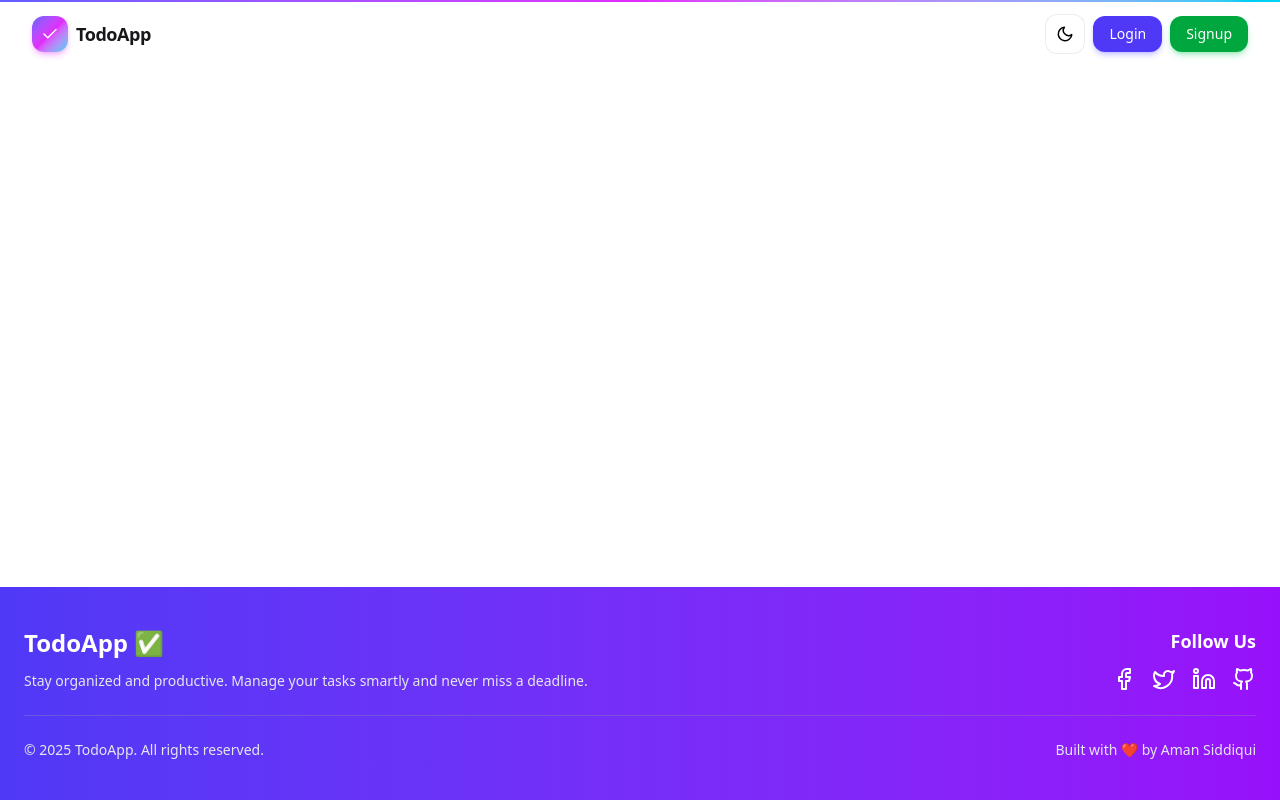
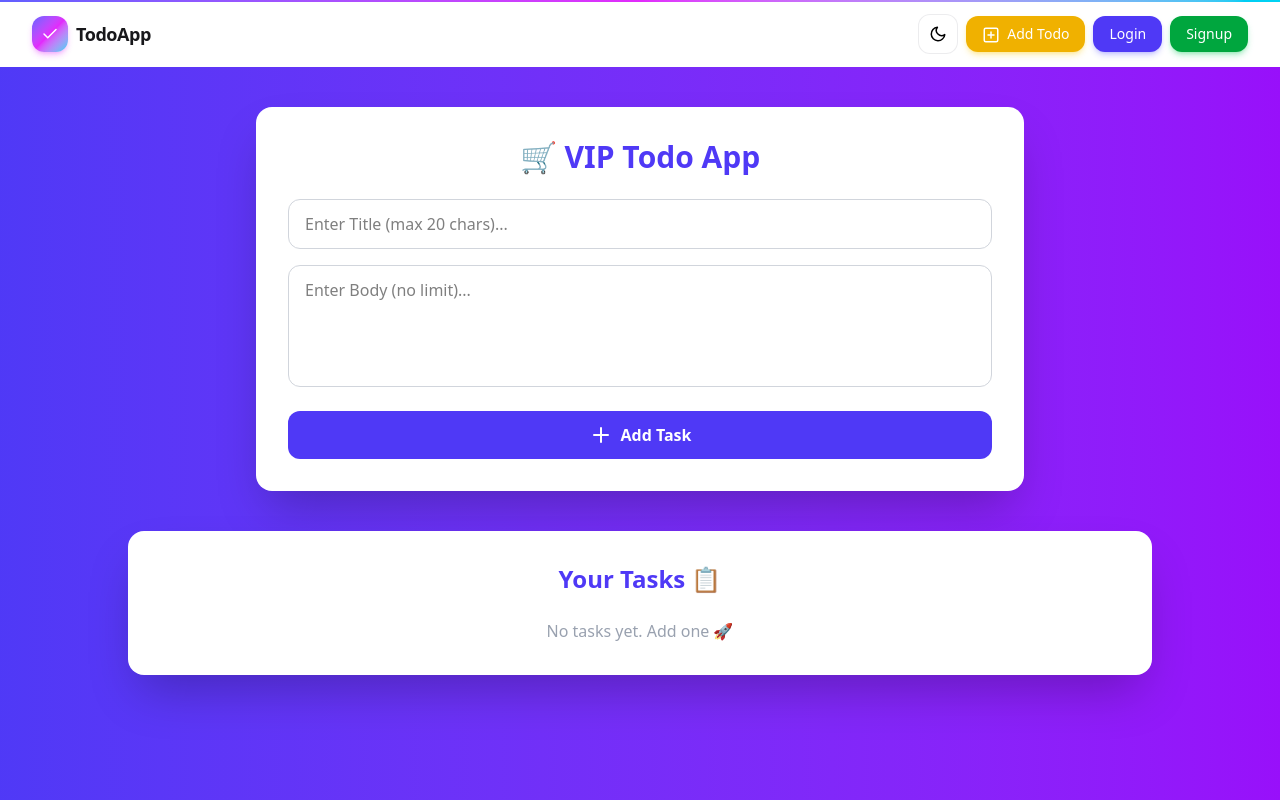
Before and after one commit to M-AmanSiddiqui/Full-Stack-Todo-App, a React (Vite) app in the folder frontend/: page /todo in a window 1280 px wide. Shown: the top 800 px of the page. Built offline with nearby package versions, Linux system fonts and the light colour scheme.

Commit message:
design ui

```diff
--- a/frontend/src/App.jsx
+++ b/frontend/src/App.jsx
@@ -1,7 +1,7 @@
 import { BrowserRouter as Router, Routes, Route } from "react-router-dom";
 import Navbar from "./components/Navbar";
 import Footer from "./components/Footer"; // ✅ Footer import kiya
-
+import Todo from "./components/Todo";
 import Home from "./pages/Home";
 import SignUp from "./pages/Signup";
 import SignIn from "./pages/Signin";
@@ -18,6 +18,7 @@ export default function App() {
         <main className="flex-grow">
           <Routes>
             <Route path="/" element={<Home />} />
+            <Route path="/todo" element={<Todo />} />
             <Route path="/signup" element={<SignUp />} />
             <Route path="/signin" element={<SignIn />} />
           </Routes>
--- a/frontend/src/components/Footer.jsx
+++ b/frontend/src/components/Footer.jsx
@@ -1,4 +1,4 @@
-import { Facebook, Twitter, Linkedin, Github } from "lucide-react";
+import { Facebook,  Linkedin, Github } from "lucide-react";
 import React from "react";
 
 export default function Footer() {
@@ -20,7 +20,6 @@ export default function Footer() {
             <h2 className="text-lg font-semibold">Follow Us</h2>
             <div className="flex space-x-4 mt-3">
               <a href="#" className="hover:text-gray-200"><Facebook /></a>
-              <a href="#" className="hover:text-gray-200"><Twitter /></a>
               <a href="#" className="hover:text-gray-200"><Linkedin /></a>
               <a href="#" className="hover:text-gray-200"><Github /></a>
             </div>
--- a/frontend/src/components/Navbar.jsx
+++ b/frontend/src/components/Navbar.jsx
@@ -1,6 +1,7 @@
 import { useEffect, useState } from "react";
 import React from "react";
-import { Link } from "react-router-dom"; // 👈 Add this
+import { Link } from "react-router-dom";
+import { PlusSquare } from "lucide-react";//
 
 export default function Navbar() {
   const [open, setOpen] = useState(false);
@@ -99,7 +100,14 @@ export default function Navbar() {
             )}
           </button>
 
+
           {/* Auth Buttons */}
+             <Link
+            to="/todo"
+            className="block text-center rounded-xl bg-yellow-500 px-4 py-2 text-sm font-medium text-white shadow-md shadow-yellow-400/30"
+          >
+            <PlusSquare size={18} className="inline mr-1" /> Add Todo
+          </Link>
           {loggedIn ? (
             <>
               <button
@@ -179,6 +187,13 @@ export default function Navbar() {
         <div className="overflow-hidden">
           <div className="mx-auto max-w-7xl px-4 py-3 sm:px-6 lg:px-8">
             <div className="flex flex-col gap-2">
+                 <Link
+            to="/todo"
+            className="block text-center rounded-xl bg-yellow-500 px-4 py-2 text-sm font-medium text-white shadow-md shadow-yellow-400/30"
+          >
+            <PlusSquare size={18} className="inline mr-1" /> Add Todo
+          </Link>
+
               {loggedIn ? (
                 <button
                   onClick={() => setLoggedIn(false)}
--- /dev/null
+++ b/frontend/src/components/Todo.jsx
@@ -0,0 +1,151 @@
+import React, { useState } from "react";
+import { Pencil, Trash2, Plus } from "lucide-react";
+
+export default function Todo() {
+  const [tasks, setTasks] = useState([]);
+  const [title, setTitle] = useState("");
+  const [body, setBody] = useState("");
+  const [editId, setEditId] = useState(null);
+  const [expanded, setExpanded] = useState({}); // for read more/less
+
+  // Add or Update Task
+  const addTask = () => {
+    if (!title.trim() || !body.trim()) return;
+
+    if (title.length > 20) {
+      alert("❌ Title must be 20 characters or less!");
+      return;
+    }
+
+    if (editId) {
+      setTasks(
+        tasks.map((task) =>
+          task.id === editId ? { ...task, title, body } : task
+        )
+      );
+      alert("Task updated! ✅");
+      setEditId(null);
+    } else {
+      const newTask = {
+        id: Date.now(),
+        title,
+        body,
+      };
+      setTasks([...tasks, newTask]);
+    }
+
+    setTitle("");
+    setBody("");
+  };
+
+  // Edit Task
+  const editTask = (task) => {
+    setTitle(task.title);
+    setBody(task.body);
+    setEditId(task.id);
+  };
+
+  // Delete Task
+  const deleteTask = (id) => {
+    setTasks(tasks.filter((task) => task.id !== id));
+  };
+
+  // Toggle Read More/Read Less
+  const toggleRead = (id) => {
+    setExpanded((prev) => ({ ...prev, [id]: !prev[id] }));
+  };
+
+  return (
+    <div className="min-h-screen bg-gradient-to-r from-indigo-600 to-purple-600 flex flex-col items-center px-4 py-10">
+      {/* Input Section */}
+      <div className="bg-white w-full max-w-3xl rounded-2xl shadow-2xl p-8 mb-10">
+        <h1 className="text-3xl font-extrabold text-center text-indigo-600 mb-6">
+          🛒 VIP Todo App
+        </h1>
+
+        {/* Input Fields */}
+        <div className="grid grid-cols-1 gap-4 mb-6">
+          <input
+            type="text"
+            maxLength="20"
+            value={title}
+            onChange={(e) => setTitle(e.target.value)}
+            placeholder="Enter Title (max 20 chars)..."
+            className="px-4 py-3 rounded-xl border border-gray-300 focus:ring-2 focus:ring-indigo-500 focus:outline-none"
+          />
+          <textarea
+            rows="4"
+            value={body}
+            onChange={(e) => setBody(e.target.value)}
+            placeholder="Enter Body (no limit)..."
+            className="px-4 py-3 rounded-xl border border-gray-300 focus:ring-2 focus:ring-indigo-500 focus:outline-none resize-none"
+          />
+        </div>
+        <button
+          onClick={addTask}
+          className="w-full flex items-center justify-center gap-2 py-3 rounded-xl bg-indigo-600 text-white font-semibold hover:bg-indigo-700 transition"
+        >
+          <Plus /> {editId ? "Update Task" : "Add Task"}
+        </button>
+      </div>
+
+      {/* Task Container */}
+      <div className="bg-white w-full max-w-5xl rounded-2xl shadow-2xl p-8">
+        <h2 className="text-2xl font-bold text-indigo-600 mb-6 text-center">
+          Your Tasks 📋
+        </h2>
+
+        {tasks.length === 0 ? (
+          <p className="text-center text-gray-400">No tasks yet. Add one 🚀</p>
+        ) : (
+          <div className="grid grid-cols-1 sm:grid-cols-2 lg:grid-cols-3 gap-6">
+            {tasks.map((task) => {
+              const isExpanded = expanded[task.id];
+              const bodyText = isExpanded
+                ? task.body
+                : task.body.slice(0, 100); // pehle 100 chars show karo
+
+              return (
+                <div
+                  key={task.id}
+                  className="bg-gradient-to-r from-indigo-100 to-purple-100 rounded-xl shadow-md p-5 flex flex-col justify-between"
+                >
+                  <div>
+                    <h3 className="text-lg font-bold text-gray-800">
+                      {task.title}
+                    </h3>
+                    <p className="text-gray-600 mt-2 whitespace-pre-line">
+                      {bodyText}
+                      {task.body.length > 100 && (
+                        <button
+                          onClick={() => toggleRead(task.id)}
+                          className="ml-2 text-indigo-600 font-semibold hover:underline"
+                        >
+                          {isExpanded ? "Read Less" : "Read More"}
+                        </button>
+                      )}
+                    </p>
+                  </div>
+                  <div className="flex justify-end gap-2 mt-4">
+                    <button
+                      onClick={() => editTask(task)}
+                      className="flex items-center gap-1 px-3 py-1 bg-yellow-400 text-white rounded-lg hover:bg-yellow-500 transition"
+                    >
+                      <Pencil className="w-4 h-4" /> Edit
+                    </button>
+                    <button
+                      onClick={() => deleteTask(task.id)}
+                      className="flex items-center gap-1 px-3 py-1 bg-red-500 text-white rounded-lg hover:bg-red-600 transition"
+                    >
+                      <Trash2 className="w-4 h-4" /> Delete
+                    </button>
+                  </div>
+                </div>
+              );
+            })}
+          </div>
+        )}
+      </div>
+    </div>
+  );
+}
--- a/frontend/src/pages/Home.jsx
+++ b/frontend/src/pages/Home.jsx
@@ -1,6 +1,7 @@
 import { CheckCircle, Pencil, Trash2, ListTodo } from "lucide-react";
 
 import React from "react";
+import { Link } from "react-router-dom";
 
 export default function Home() {
   return (
@@ -17,12 +18,12 @@ export default function Home() {
       Manage tasks, set reminders, and track progress all in one beautiful and simple app.
     </p>
     <div className="mt-8 flex justify-center">
-      <a
-        href="#"
+      <Link
+        to="/todo"
         className="px-6 py-3 rounded-2xl bg-yellow-400 text-black font-semibold hover:bg-yellow-500 transition"
       >
         Get Started
-      </a>
+      </Link>
     </div>
   </div>
 </section>
```
